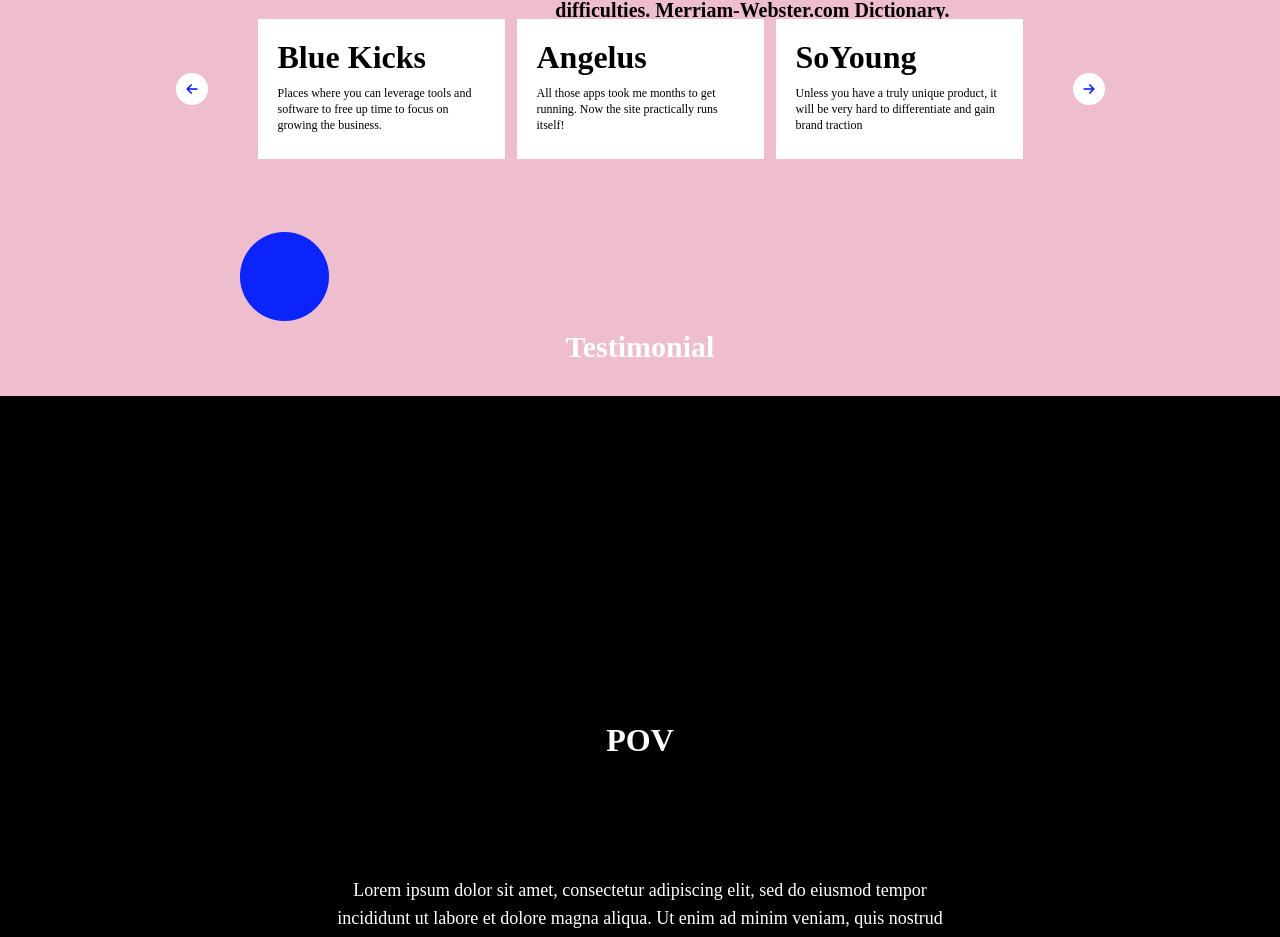
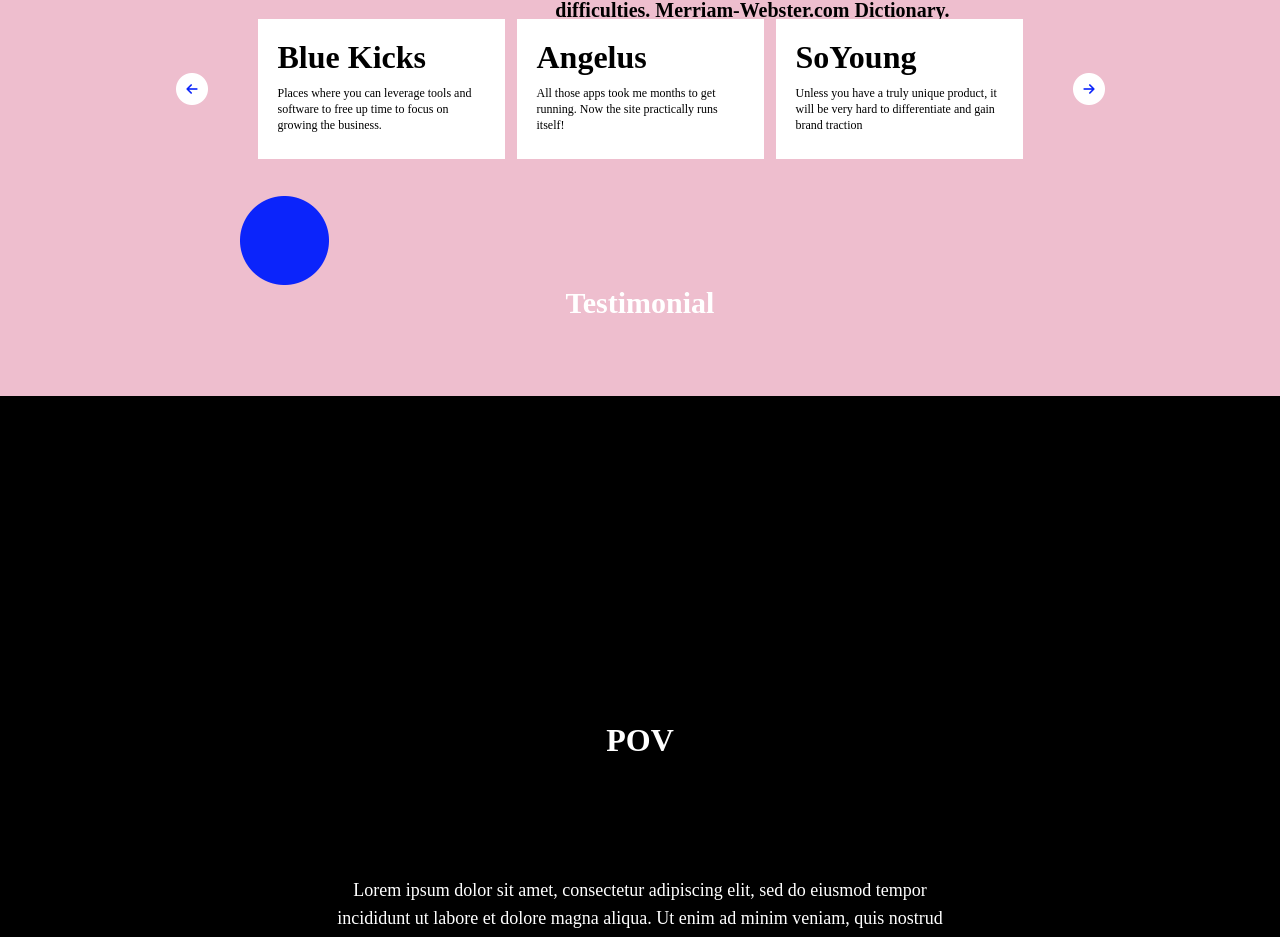
Before and after one commit to nordeeen/Landing-page-weekend, a React (Create React App) app: page / in a window 1280 px wide. Shown: the part 1221-2158 px from the top of the page. Built offline with nearby package versions, Linux system fonts and the light colour scheme.

Commit message:
updated code Navbar

```diff
--- a/src/components/Navbar.js
+++ b/src/components/Navbar.js
@@ -56,13 +56,13 @@
           </div>
         </div>
         <div className="flex justify-center items-center bg-[#EEBECE]">
-          <div className="w-[800px] lg:h-[200px] h-[0px] lg:py-9">
+          <div className="w-[800px] lg:h-[200px] h-[0px] pb-[30px]">
             <img
               src={smallOval}
               alt="small-oval"
               className="w-[89px] h-[89px] object-contain lg:mt-0 -mt-[220px] lg:ml-0 ml-[50px]"
             />
-            <h2 className="lg:text-center text-left lg:ml-0 ml-[34px] lg:mt-0 -mt-6 text-3xl py-2 text-white font-bold">
+            <h2 className="lg:text-center text-left lg:ml-0 ml-[34px] lg:mt-0 -mt-6 text-3xl text-white font-bold">
               Testimonial
             </h2>
           </div>
```
